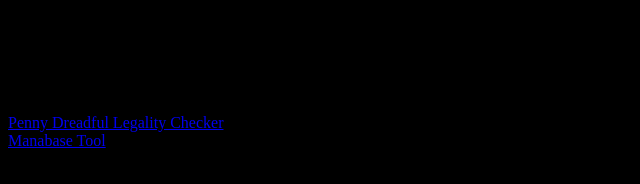
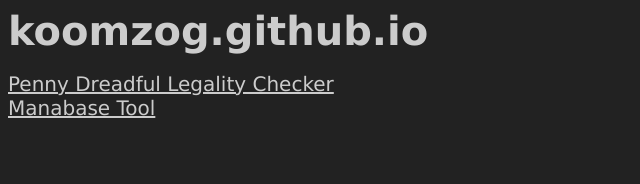
Before and after one commit to KoomZog/koomzog.github.io, a plain HTML site: page index.html in a window 1280 px wide. Shown: the whole page, without its empty margins (0-640 px from the left). Drawn offline with Linux system fonts and the light colour scheme.

Commit message:
modified:   index.html 	new file:   style.css

```diff
--- a/index.html
+++ b/index.html
@@ -1,9 +1,11 @@
 <!DOCTYPE html>
-<html>
-  <body bgcolor="#000000" textcolor="#888888">
-    <h1>KoomZog's GitHub Projects</h1>
-    <p>MTG</p>
-    <a href="PDLegal/index.html">Penny Dreadful Legality Checker</a><br>
-    <a href="manabase/index.html">Manabase Tool</a>
-  </body>
-</html>
+<head>
+    <meta charset="UTF-8">
+    <title>koomzog.guthub.io</title>
+    <link rel="stylesheet" href="style.css">
+</head>
+<body bgcolor="#222222" textcolor="#888888">
+  <div class="text-big">koomzog.github.io</div><br>
+  <a class="text-small" href="PDLegal/index.html">Penny Dreadful Legality Checker</a><br>
+  <a class="text-small" href="manabase/index.html">Manabase Tool</a>
+</body>
--- /dev/null
+++ b/style.css
@@ -0,0 +1,12 @@
+.text-big {
+  font-family: "Verdana", sans-serif;
+  font-weight: bold;
+  font-size: 40px;
+  color: #cccccc;
+}
+
+.text-small {
+  font-family: "Verdana", sans-serif;
+  font-size: 20px;
+  color: #cccccc;
+}
```
